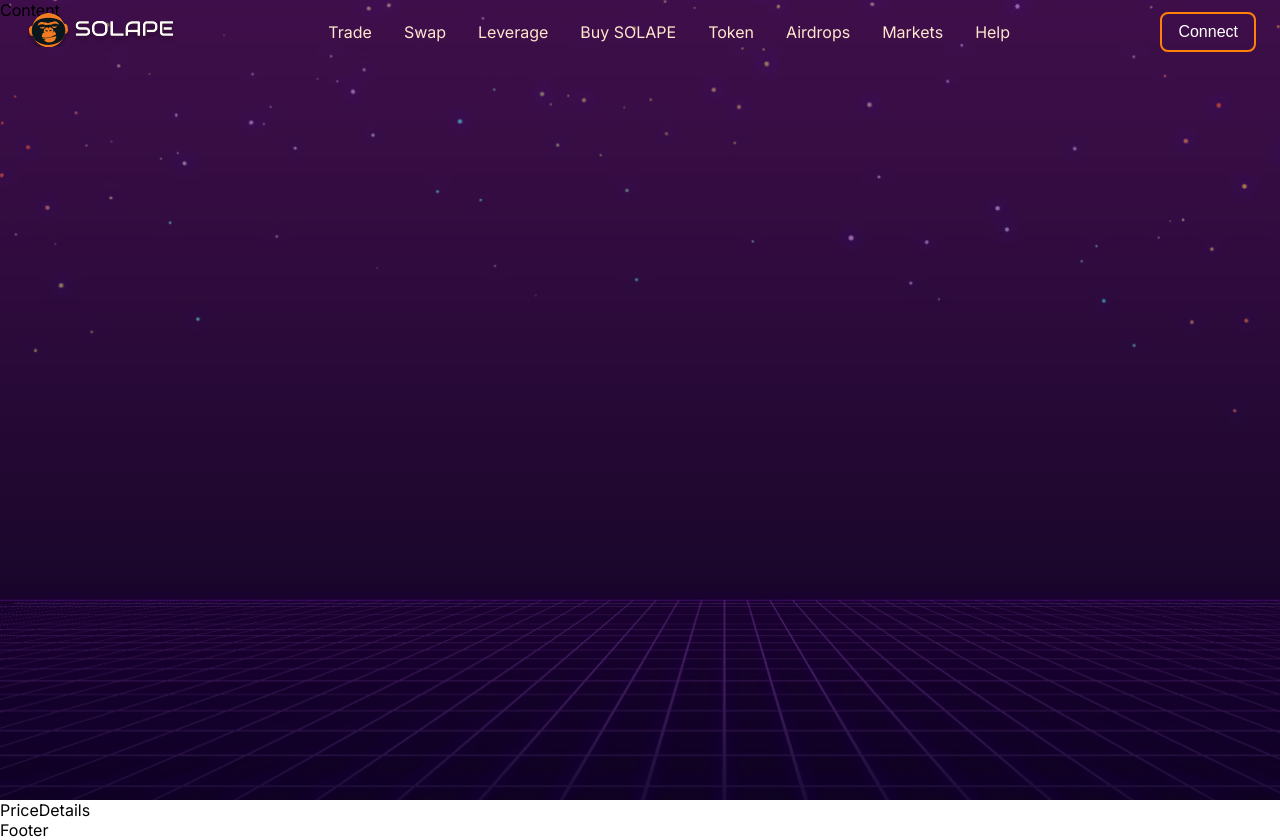
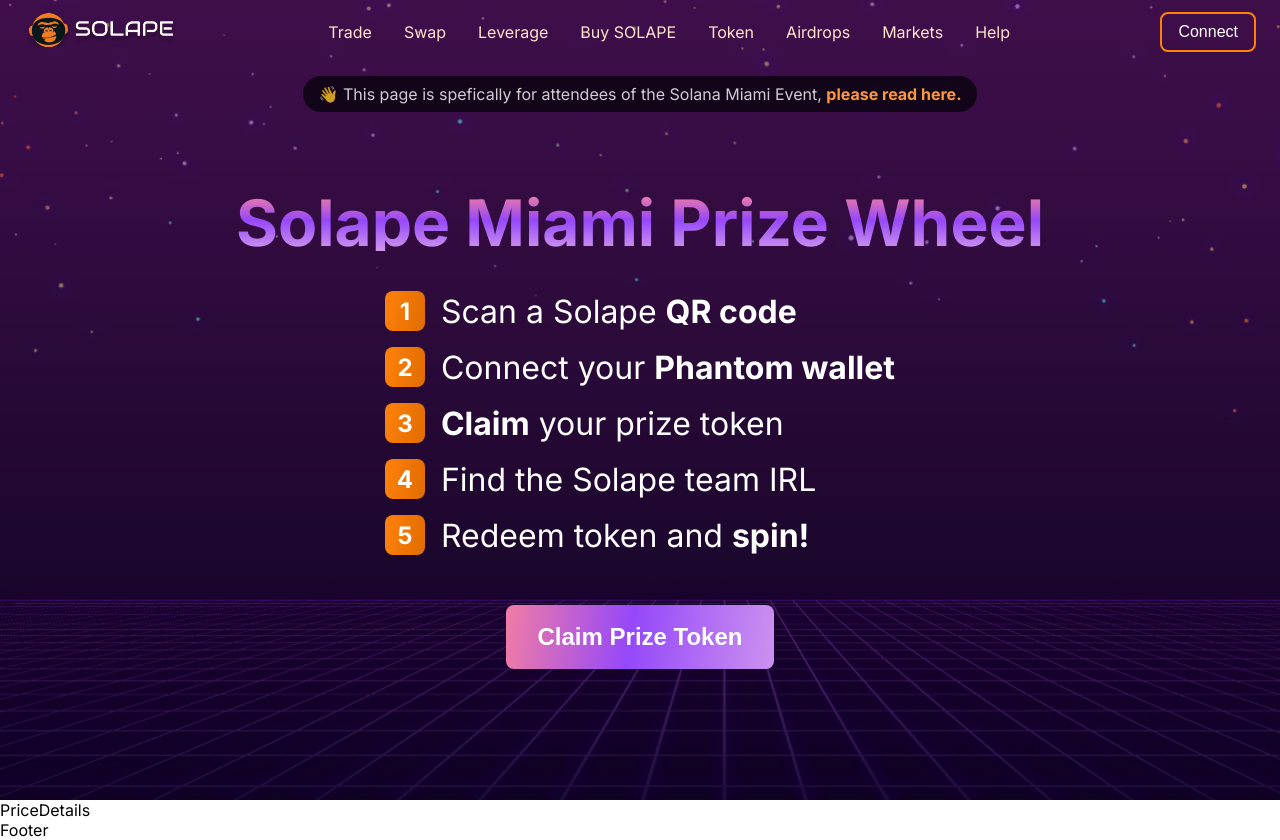
Before and after one commit to Hafizbali315/solapse, a React (Create React App) app: page / in a window 1280 px wide. Built offline with nearby package versions, Linux system fonts and the light colour scheme.

Commit message:
Header COmpleted

```diff
--- a/src/components/Header.js
+++ b/src/components/Header.js
@@ -5,7 +5,46 @@
 		<div className="header">
 			<Navbar />
 
-			<div className="remaining">Content</div>
+			<div className="header_tag">
+				👋 This page is spefically for attendees of the Solana Miami Event, <span> please read here.</span>
+			</div>
+
+			<div className="hero_content">
+				<h1>Solape Miami Prize Wheel</h1>
+
+				<ul className="points">
+					<li>
+						<div className="number">1</div>
+						<div className="text">
+							Scan a Solape <span>QR code</span>
+						</div>
+					</li>
+					<li>
+						<div className="number">2</div>
+						<div className="text">
+							Connect your <span>Phantom wallet</span>
+						</div>
+					</li>
+					<li>
+						<div className="number">3</div>
+						<div className="text">
+							<span>Claim</span> your prize token
+						</div>
+					</li>
+					<li>
+						<div className="number">4</div>
+						<div className="text">Find the Solape team IRL</div>
+					</li>
+					<li>
+						<div className="number">5</div>
+						<div className="text">
+							Redeem token and <span>spin!</span>
+						</div>
+					</li>
+				</ul>
+
+				<button>Claim Prize Token</button>
+			</div>
 		</div>
 	)
 }
--- a/src/scss/components/_Header.scss
+++ b/src/scss/components/_Header.scss
@@ -6,4 +6,154 @@
 	min-height: 100vh;
 	max-height: 100vh;
 	position: relative;
+
+	display: flex;
+	align-items: center;
+	justify-content: center;
+
+	.hero_content {
+		margin-top: 64px;
+		display: flex;
+		flex-direction: column;
+		align-items: center;
+
+		h1 {
+			text-align: center;
+			font-weight: 700;
+			font-size: 64px;
+			line-height: 56px;
+			background: linear-gradient(180deg, #f07ca5 0%, #9548fa 44.79%, #d097ee 100%);
+			-webkit-background-clip: text;
+			-webkit-text-fill-color: transparent;
+			background-clip: text;
 		}
+
+		.points {
+			list-style: none;
+			display: flex;
+			flex-direction: column;
+			gap: 16px;
+			margin-top: 40px;
+
+			li {
+				display: flex;
+				align-items: center;
+				gap: 16px;
+
+				.number {
+					width: 40px;
+					height: 40px;
+					background: linear-gradient(100.61deg, #ff810a 0%, #e06c00 100%);
+					border-radius: 8px;
+					display: flex;
+					align-items: center;
+					justify-content: center;
+					color: #ffffff;
+					font-weight: 700;
+					font-size: 24px;
+				}
+
+				.text {
+					font-weight: 400;
+					font-size: 32px;
+					color: #ffffff;
+
+					span {
+						font-weight: 700;
+					}
+				}
+			}
+		}
+
+		button {
+			margin-top: 50px;
+			height: 64px;
+			background: linear-gradient(97.55deg, #f07ca5 0.16%, #9548fa 46.56%, #d097ee 103.75%);
+			border-radius: 8px;
+			padding: 0 32px;
+			font-weight: 700;
+			font-size: 24px;
+			color: #ffffff;
+			border: none;
+		}
+	}
+
+	.header_tag {
+		position: absolute;
+		top: 80px;
+		background: #12051a;
+		border-radius: 64px;
+		padding: 8px 16px;
+		color: rgba(255, 255, 255, 0.8);
+		margin-top: -4px;
+
+		span {
+			color: #ff9837;
+			font-weight: 700;
+		}
+	}
+}
+
+@include tablet-screen {
+	.header {
+		min-height: 100vh;
+		max-height: 100%;
+		align-items: flex-start;
+		padding-bottom: 30px;
+
+		.hero_content {
+			padding: 20px;
+
+			margin-top: 150px;
+			align-items: center;
+
+			h1 {
+				font-weight: 700;
+				font-size: 40px;
+				line-height: 50px;
+				text-align: left;
+			}
+
+			.points {
+				gap: 16px;
+				margin-top: 30px;
+
+				li {
+					gap: 16px;
+
+					.number {
+						width: 35px;
+						height: 35px;
+						font-size: 20px;
+					}
+
+					.text {
+						font-size: 24px;
+					}
+				}
+			}
+
+			button {
+				margin-top: 50px;
+				height: 60px;
+				font-size: 20px;
+			}
+		}
+
+		.header_tag {
+			margin: 20px 20px;
+			text-align: center;
+			top: 80px;
+			background: #12051a;
+			border-radius: 64px;
+			padding: 8px 16px;
+			color: rgba(255, 255, 255, 0.8);
+			margin-top: -4px;
+
+			span {
+				color: #ff9837;
+				font-weight: 700;
+			}
+		}
+	}
+}
--- a/src/scss/components/_Navbar.scss
+++ b/src/scss/components/_Navbar.scss
@@ -113,6 +113,7 @@
 
     .mobile_menu {
       display: flex;
+      z-index: 9;
     }
   }
 }
```
Lines whose indentation alone changed are shown as unchanged.
